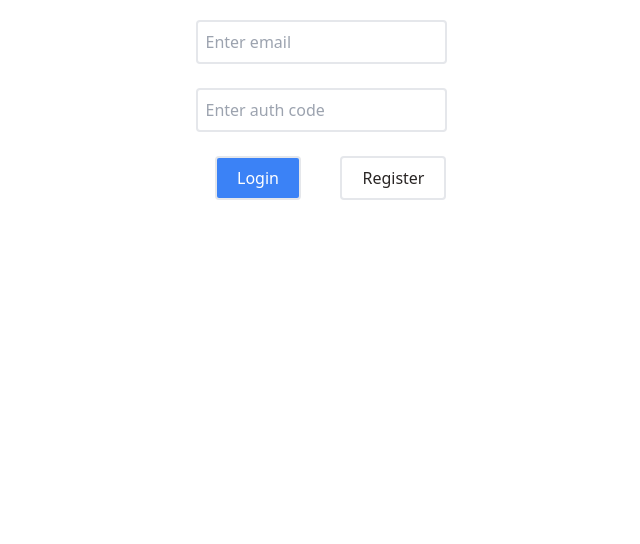
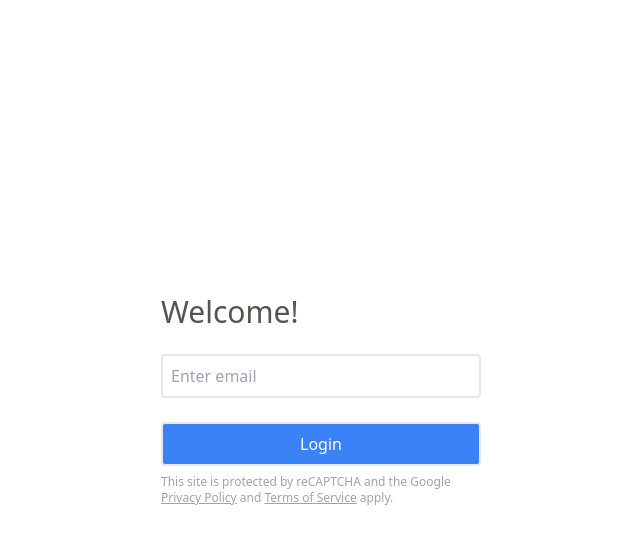
Before and after one commit to CepedaIO/squad-client, a React (Vite) app: page /login in a window 1280 px wide. Shown: the top 544 px of the page, without its empty margins (319-959 px from the left). Built offline with nearby package versions, Linux system fonts and the light colour scheme.

Commit message:
Implements login screen

```diff
--- a/src/App.tsx
+++ b/src/App.tsx
@@ -1,26 +1,26 @@
 import React from 'react';
 import './App.css';
+import {Routes, Route} from "react-router-dom";
 import LoginPage from "./pages/login";
-import {Routes, Route} from "react-router-dom";
-import RegisterPage from "./pages/register";
 import NotificationBanner from "./components/NotificationBanner";
 import NotificationProvider from './providers/NotificationProvider';
 import ErrorProvider from "./providers/ErrorProvider";
 
 function App() {
 	return (
+		<main className="h-screen w-screen p-8">
 			<NotificationProvider>
 				<ErrorProvider>
 					<>
 						<NotificationBanner />
 
 						<Routes>
-						<Route path="/register" element={<RegisterPage />} />
 							<Route path="/login" element={<LoginPage />} />
 						</Routes>
 					</>
 				</ErrorProvider>
 			</NotificationProvider>
+		</main>
 	);
 }
 
--- a/src/components/ErrorOutput.tsx
+++ b/src/components/ErrorOutput.tsx
@@ -6,16 +6,15 @@ interface ErrorOutputProps {
 }
 const ErrorOutput = ({ field }: ErrorOutputProps) => {
   const { hasError, getError } = useContext(ErrorContext);
-
-  const display = hasError(field) ? 'block' : 'none';
   const error = getError(field);
 
-  if(!error) {
+  console.log('error output render');
+  if(!hasError(field) || !error) {
     return <></>;
   }
 
   return (
-    <main className="text-error text-sm" style={{ display }}>
+    <main className="text-error text-sm">
       { error.message }
     </main>
   )
--- a/src/components/inline-block/ErrorableInput.tsx
+++ b/src/components/inline-block/ErrorableInput.tsx
@@ -5,13 +5,10 @@ import {extractWidths} from "../../services/extract";
 import $c from "classnames";
 
 const ErrorableInput = forwardRef<HTMLInputElement, InputProps>((props: InputProps, ref) => {
-  const [widthClasses, inputClasses] = extractWidths(props.className);
+  const [inputClasses, widthClasses] = extractWidths(props.className);
 
-  console.log(props.className);
-  console.log(widthClasses);
-
-  return <section className={$c('inline-block', ...widthClasses, 'bg-red-300')}>
-    <Input {...props} ref={ref} className={inputClasses} />
+  return <section className={$c('inline-block', widthClasses)}>
+    <Input {...props} ref={ref} className={$c(inputClasses, 'w-full')} />
     <ErrorOutput field={props.field} />
   </section>
 })
--- a/src/main.css
+++ b/src/main.css
@@ -4,24 +4,25 @@
 
 @layer base {
 	html {
-		@apply text-stone-800
+		@apply text-primary;
 	}
 	input {
 		@apply border-2 p-2 rounded;
 	}
-
 	button {
 		@apply border-2 py-2 px-5 rounded;
 	}
-
 	h1 {
+		@apply text-3xl;
+	}
+	h2 {
 		@apply text-2xl;
 	}
-	h2 {
+	h3 {
 		@apply text-xl;
 	}
-	h3 {
-		@apply text-lg;
+	a {
+		text-decoration: underline;
 	}
 }
 
--- a/src/pages/login.tsx
+++ b/src/pages/login.tsx
@@ -1,32 +1,59 @@
-import React, {useRef} from "react";
+import React, {useContext, useRef, useState} from "react";
 import {useNavigate} from "react-router-dom";
+import {gql, useMutation} from "@apollo/client";
+import {NotificationContext} from "../providers/NotificationProvider";
+import {useValidator} from "../services/validate";
+import Button from "../components/inline/Button";
+import ErrorableInput from "../components/inline-block/ErrorableInput";
 
 const LoginPage = () => {
   const emailInput = useRef<HTMLInputElement>(null);
-  const codeInput = useRef<HTMLInputElement>(null);
-  const navigate = useNavigate()
+  const { addNotice } = useContext(NotificationContext)
+  const { setup } = useValidator();
+  const [loading, setLoading] = useState(false);
 
-  const clickedLogin = async () => {
-    const email = emailInput.current?.value;
-    const code = codeInput.current?.value;
-    console.log('login with:', email);
+  const [ createAccount, { data } ] = useMutation(gql`
+    mutation CreateAccount($account: AccountInput!) {
+      createAccount(account: $account) {
+        success,
+        result
+      }
+    }
+  `);
 
-    navigate('/sign-up');
-  };
-
-  const clickedRegister = () => navigate('/register');
+  const clickedLogin = () =>
+    setup({
+      email: emailInput.current?.value as string,
+    })
+    .validateAndReport(({ assert }) => [
+      assert('email', (val) => !!val && val.length > 2, 'Must be greater than 2 characters'),
+    ])
+    .then((variables) => {
+      console.log(variables)
+      setLoading(true)//createAccount({ variables })
+    })
+    .catch(({ errors }) => {
+      if(errors) {
+        addNotice({
+          id: 'RegisterPageError',
+          message: 'Unable to login, check for errors',
+          level: 'error'
+        });
+      }
+    });
 
   return (
-    <div className="p-5 flex flex-row">
-      <div className="mx-auto flex flex-col gap-6">
-        <input type="text" name="email" placeholder="Enter email" ref={emailInput} />
-        <input type="text" name="code" placeholder="Enter auth code" ref={codeInput} />
+    <div className="flex flex-col h-full justify-center">
+      <div className="mx-auto flex flex-col gap-6 w-full max-w-screen-sm">
+        <h1>Welcome!</h1>
+        <ErrorableInput type="text" field="email" placeholder="Enter email" className="w-full" ref={emailInput} />
 
-        <div className="flex flex-row gap-5">
-          <button className="primary mx-auto" onClick={clickedLogin}>Login</button>
-          <button className="secondary" onClick={clickedRegister}>Register</button>
+        <div>
+          <Button className="primary w-full" onClick={clickedLogin}>Login</Button>
+          <div className="text-xs text-hint mt-2">
+            This site is protected by reCAPTCHA and the Google <a href="https://policies.google.com/privacy">Privacy Policy</a> and <a href="https://policies.google.com/terms">Terms of Service</a> apply.
+          </div>
         </div>
-
       </div>
     </div>
   )
--- a/src/pages/register.tsx
+++ /dev/null
@@ -1,60 +0,0 @@
-import React, {useContext, useRef, useState} from "react";
-import {useNavigate} from "react-router-dom";
-import {gql, useMutation} from "@apollo/client";
-import {NotificationContext} from "../providers/NotificationProvider";
-import {useValidator} from "../services/validate";
-import Button from "../components/inline/Button";
-import ErrorableInput from "../components/inline-block/ErrorableInput";
-
-const RegisterPage = () => {
-  const emailInput = useRef<HTMLInputElement>(null);
-  const navigate = useNavigate();
-  const { addNotice } = useContext(NotificationContext)
-  const { setup } = useValidator();
-  const [loading, setLoading] = useState(false);
-
-  const [ createAccount, { data } ] = useMutation(gql`
-    mutation CreateAccount($account: AccountInput!) {
-      createAccount(account: $account) {
-        success,
-        result
-      }
-    }
-  `);
-
-  const clickedLogin = () => navigate('/login');
-
-  const clickedSignUp = () =>
-    setup({
-      email: emailInput.current?.value as string,
-    })
-    .validateAndReport(({ assert }) => [
-      assert('email', (val) => !!val && val.length > 2, 'Must be greater than 2 characters'),
-    ])
-    .then((variables) =>
-      setLoading(true)//createAccount({ variables })
-    )
-    .catch(({ errors }) => {
-      if(errors) {
-        addNotice({
-          id: 'RegisterPageError',
-          message: 'Unable to sign up, check for errors',
-          level: 'error'
-        });
-      }
-    });
-
-  return (
-    <div className="p-5 flex flex-row">
-      <div className="mx-auto flex flex-col gap-6 items-center w-full max-w-screen-sm">
-        <h1>Register</h1>
-
-        <ErrorableInput type="text" field="email" placeholder="Enter email" className="w-full" ref={emailInput} />
-
-        <Button className="secondary w-full" onClick={clickedLogin}>Login</Button>
-      </div>
-    </div>
-  )
-}
-
-export default RegisterPage;
--- a/src/providers/ErrorProvider.tsx
+++ b/src/providers/ErrorProvider.tsx
@@ -12,7 +12,7 @@ interface ErrorProviderProps {
 interface IErrorContext {
   errors: FieldError[],
   addErrors: (errors:FieldError[] | FieldError) => void;
-  removeError: (key: string) => void;
+  removeErrors: (key?: string | string[]) => void;
   hasError: (key?: string) => boolean;
   getError: (key?: string) => FieldError | undefined;
 }
@@ -32,11 +32,14 @@ const ErrorProvider = ({
             .concat(error)
         )
       )
-    , [errors]);
+    , [setErrors]);
 
-  const removeError = useCallback((id: string) =>
-      setErrors((prev) => prev.filter((n) => n.key !== id))
-    , [errors]);
+  const removeErrors = useCallback((id?: string | string[]) => {
+    const ids = Array.isArray(id) ? id : [id];
+    setErrors((prev) =>
+      prev.filter((error => !ids.includes(error.key)))
+    );
+  }, [setErrors]);
 
   const hasError = useCallback(
     (key?: string) => !!key && errors.some((error) => error.key === key)
@@ -50,7 +53,7 @@ const ErrorProvider = ({
     <ErrorContext.Provider value={{
       errors,
       addErrors,
-      removeError,
+      removeErrors,
       hasError,
       getError
     }}>
--- a/src/services/validate.ts
+++ b/src/services/validate.ts
@@ -13,9 +13,11 @@ interface ValidatorContext<T extends Keyed> {
 
 export const useValidator = () => {
   const [errors, setErrors] = useState<any[]>([]);
-  const {addErrors} = useContext(ErrorContext);
+  const {addErrors, removeErrors} = useContext(ErrorContext);
 
   const setup = useCallback(<T extends Keyed>(values: T) => {
+    removeErrors(Object.keys(values));
+
     const validate = (results: ValidatorResult<T>[]) => {
       const errors = results.filter(({ key, valid }) => !valid)
       setErrors(() => errors);
--- a/tailwind.config.js
+++ b/tailwind.config.js
@@ -21,11 +21,13 @@ module.exports = {
     },
     extend: {
       colors: {
+        primary: colors.stone["600"],
         warning: colors.amber["300"],
         info: colors.sky["200"],
         error: colors.rose["400"],
         success: colors.green["300"],
-        reject: colors.rose["400"]
+        reject: colors.rose["400"],
+        hint: colors.gray["400"]
       }
     }
   },
```
Lines whose indentation alone changed are shown as unchanged.
